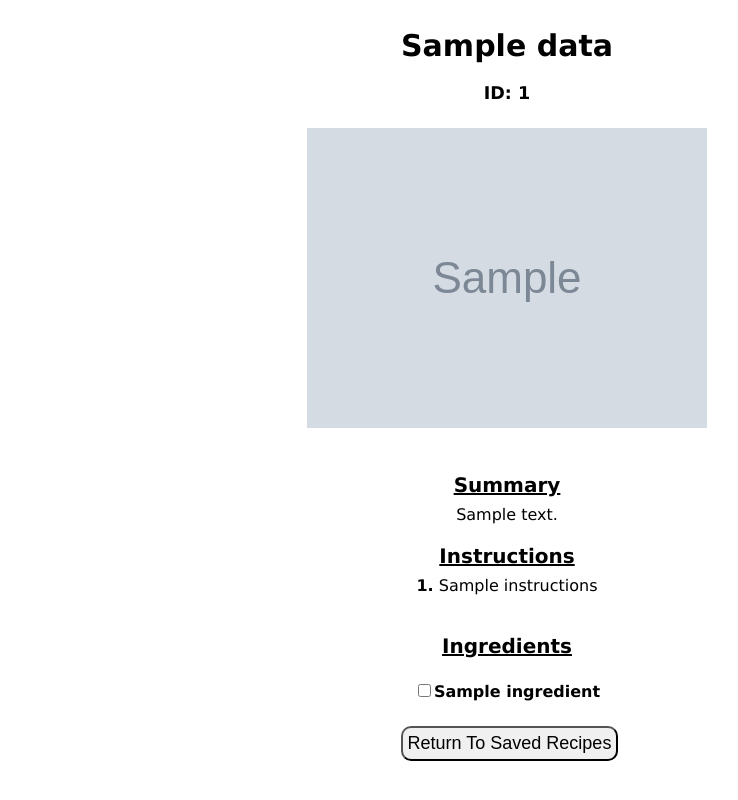
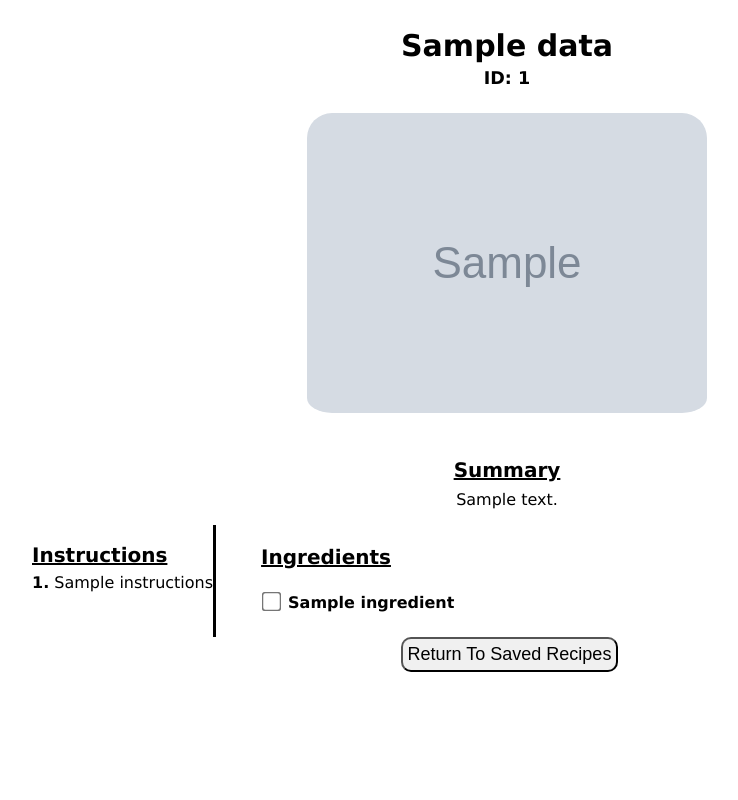
Before and after one commit to staticBytess/Recipe-APP, a Flask app: page /view in a window 1280 px wide. Shown: the whole page, without its empty margins (133-871 px from the left). Run offline with Flask 3, Linux system fonts and the light colour scheme; grey boxes marked "Sample" are stand-in pictures; a database or web service that is not in the repository returns one stand-in record (values such as "Sample title").

Commit message:
Updated styling/format of view.html

```diff
--- a/flaskApp/static/style.css
+++ b/flaskApp/static/style.css
@@ -2,8 +2,9 @@
     --button-text-color: black;
     --background-color-darker: rgb(240, 240, 240);
     --page-bckgrnd-color: white;
+    --box-border-radius: 10px;
+    --img-border-radius: 25px;
 }
-
 
 #nav-header{
     display: flex;
@@ -18,6 +19,10 @@
     padding-bottom: 100px;
 }
 
+#search_criteria {
+    border-radius: var(--box-border-radius);
+}
+
 #recipe-header {
     display: flex;
     flex-direction: column;
@@ -27,10 +32,17 @@
     button{
         margin-bottom: 20px; /*seperates the button further from the image */
     }
+    h1{
+        margin-bottom: 5px;
+    }
 
     h3{
         margin-top: 0px;
         margin-bottom: 25px;
+    }
+
+    img{
+        border-radius: var(--img-border-radius);
     }
 }
 
@@ -52,7 +64,7 @@
         font-size: 60px;
         font-family: Tahoma;
     }
-}
+    }
 
 .recipe-info{
     max-width: 950px;
@@ -67,11 +79,33 @@
         margin-bottom: 8px;
     }
 }
+
+.instruct-left{
+    text-align: left;
+    max-width: 600px;
+    margin-right: 30px;
+    border-right: 3px solid var(--button-text-color);
+    line-height: 20px
+
+}
 .ingredient-list{
+    text-align: left;
     list-style-type: none;
+    padding-left: 15px;
+
     li{
         line-height: 25px;
     }
+}
+
+.ingredient-list input[type="checkbox"] {
+    transform: scale(1.5);
+    margin-right: 10px;
+    accent-color: #90d3a4;
+}
+
+.side-by-side{
+    display: flex;
 }
 
 .saved-recipe{
@@ -111,7 +145,7 @@
 
 .image{
     width: 100%;
-    border-radius: inherit;
+    border-radius: var(--box-border-radius);
 }
 label{
     padding: 0px 5px;
@@ -139,7 +173,7 @@ body {
 
 button {
     font-size: 18px;
-    border-radius: 10px;
+    border-radius: var(--box-border-radius);
     background-color: var(--background-color-darker);
     color: var(--button-text-color);
     padding: 5px;
@@ -158,9 +192,13 @@ button:hover {
 .loginBtn {
     display: flex;
     padding-top: 18px;
+    img {
+            border-radius: none;
+        }
 
 }
 .loginImg {
+    border-radius: none;
     padding-right: 10px;
 }
 
@@ -189,14 +227,13 @@ button:hover {
     }
 }
 
-
-
 form {
     padding: 0px 5px;
 }
 
 img{
     padding-bottom: 10px;
+    border-radius: var(--img-border-radius);
 }
 
 textarea{
@@ -204,3 +241,8 @@ textarea{
     min-height: 40px;
     max-height: 500px;
 }
+
+
+input[type=text] {
+    border-radius: var(--box-border-radius);
+}
```
